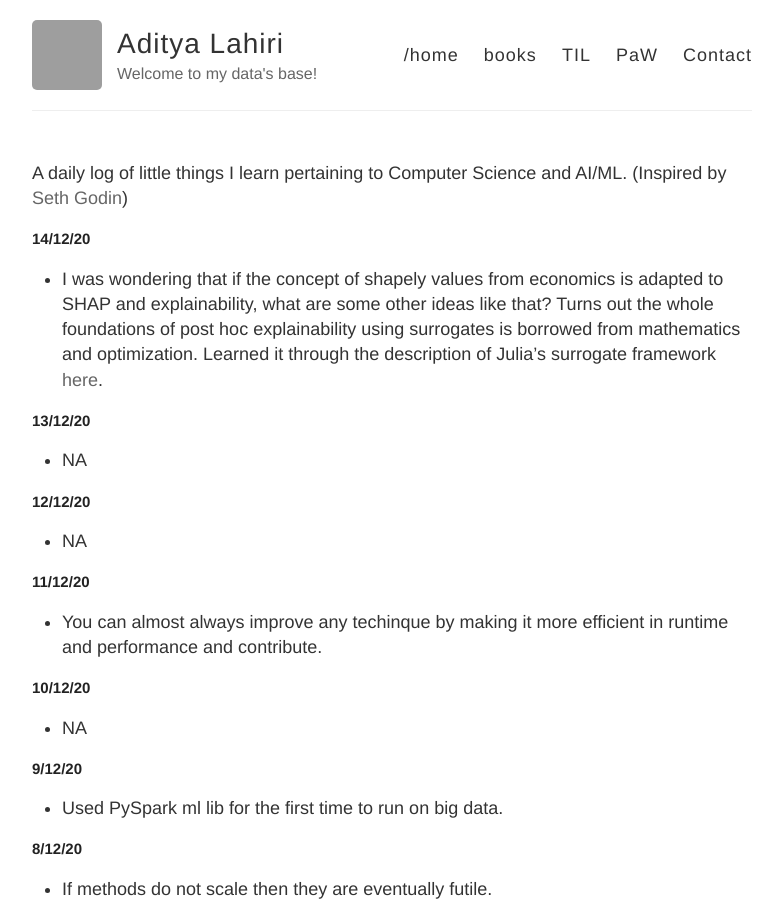
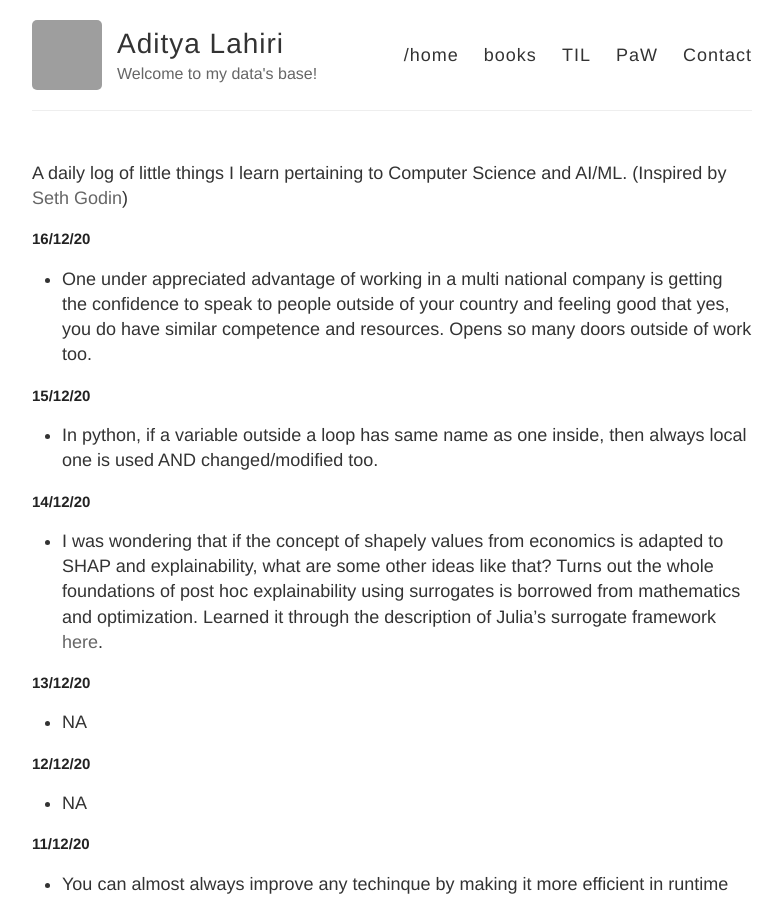
Before and after one commit to adityalahiri/adityalahiri.github.io, a Jekyll site: the page built from TIL.md, in a window 1280 px wide and 900 px high. Shown: the whole window, without its empty margins (248-1030 px from the left). Built offline with Jekyll 4.4.1, drawn with Linux system fonts in a browser that asks for light colours; our own code applies the rules of GitHub Pages for plain Markdown files; grey boxes are pictures that could not be loaded.

Commit message:
Update for 15 and 16 dec

```diff
--- a/TIL.md
+++ b/TIL.md
@@ -1,5 +1,13 @@
 A daily log of little things I learn pertaining to Computer Science and AI/ML.
 (Inspired by [Seth Godin](https://seths.blog/))
+
+## 16/12/20
+
+* One under appreciated advantage of working in a multi national company is getting the confidence to speak to people outside of your country and feeling good that yes, you do have similar competence and resources. Opens so many doors outside of work too.
+
+## 15/12/20
+
+* In python, if a variable outside a loop has same name as one inside, then always local one is used AND changed/modified too.
 
 ## 14/12/20
 
```
